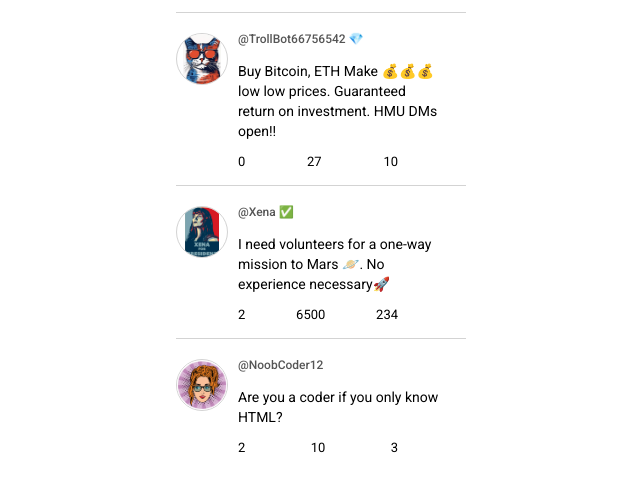
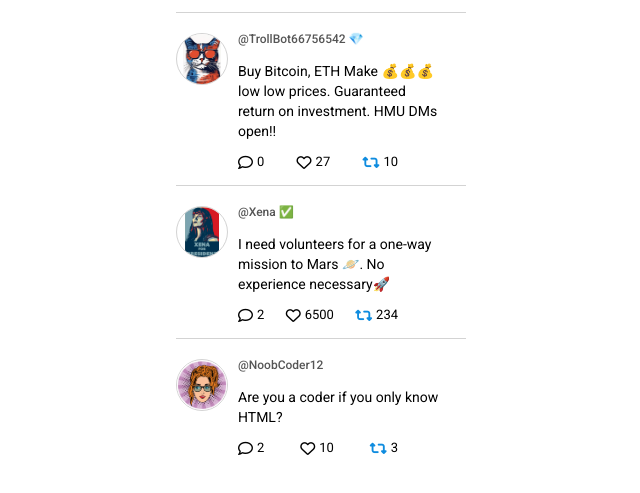
Before and after one commit to SilviaSaverino/Twitter-Clone, a plain HTML site: page index.html in a window 1280 px wide. Shown: the part 219-712 px from the top of the page, without its empty margins (319-959 px from the left). Drawn offline with nearby package versions, Linux system fonts and the light colour scheme.

Commit message:
add font awesome icons and style

```diff
--- a/data.js
+++ b/data.js
@@ -47,7 +47,7 @@ export const tweetsData = [
             },
             {
                 handle: `@YummyCoder64`,
-                profilePic: `assets/images/love.png`,
+                profilePic: `assets/images/flamingo.png`,
                 tweetText: `You are wonderful just as you are! ❤️`,
             },
         ],
--- a/index.html
+++ b/index.html
@@ -1,5 +1,6 @@
 <!DOCTYPE html>
 <html lang="en">
+
 <head>
 	<meta charset="UTF-8">
 	<meta name="viewport" content="width=device-width, initial-scale=1.0">
@@ -12,6 +13,10 @@
 	<link rel="preconnect" href="https://fonts.googleapis.com">
 	<link rel="preconnect" href="https://fonts.gstatic.com" crossorigin>
 	<link href="https://fonts.googleapis.com/css2?family=Roboto:wght@400;500;600&display=swap" rel="stylesheet">
+	<!--Font Awesome icons-->
+	<link rel="stylesheet" href="https://cdnjs.cloudflare.com/ajax/libs/font-awesome/6.5.1/css/all.min.css"
+		integrity="sha512-DTOQO9RWCH3ppGqcWaEA1BIZOC6xxalwEsw9c2QQeAIftl+Vegovlnee1c9QX4TctnWMn13TZye+giMm8e2LwA=="
+		crossorigin="anonymous" referrerpolicy="no-referrer" />
 </head>
 
 <body>
@@ -21,9 +26,7 @@
 	<main>
 		<div class="tweet-input-area">
 			<img src="./assets/images/logo.png" class="profile-pic">
-			<textarea
-			id="tweet-input"
-			placeholder="What's happening?"></textarea>
+			<textarea id="tweet-input" placeholder="What's happening?"></textarea>
 		</div>
 		<button id="tweet-btn">Tweet</button>
 		<div class="feed" id="feed"></div>
--- a/script.js
+++ b/script.js
@@ -19,12 +19,15 @@ function getFeedHtml(){
                     <p class="tweet-text">${tweet.tweetText}</p>
                     <div class="tweet-details">
                         <span class="tweet-detail">
+                        <i class="fa-regular fa-comment"></i>
                         ${tweet.replies.length}
                         </span>
                         <span class="tweet-detail">
+                        <i class="fa-regular fa-heart"></i>
                         ${tweet.likes}
                         </span>
                         <span class="tweet-detail">
+                        <i class="fa-solid fa-retweet"></i>
                         ${tweet.retweets}
                         </span>
                     </div>
--- a/style.css
+++ b/style.css
@@ -15,6 +15,10 @@ h1{
 i{
     font-size: 15px;
     cursor: pointer;
+}
+
+.fa-solid{
+    color: #0F8CDF;;
 }
 
 .liked{
```
Also changed, not shown: assets/images/flamingo.png (added), assets/images/flower.png (deleted).
